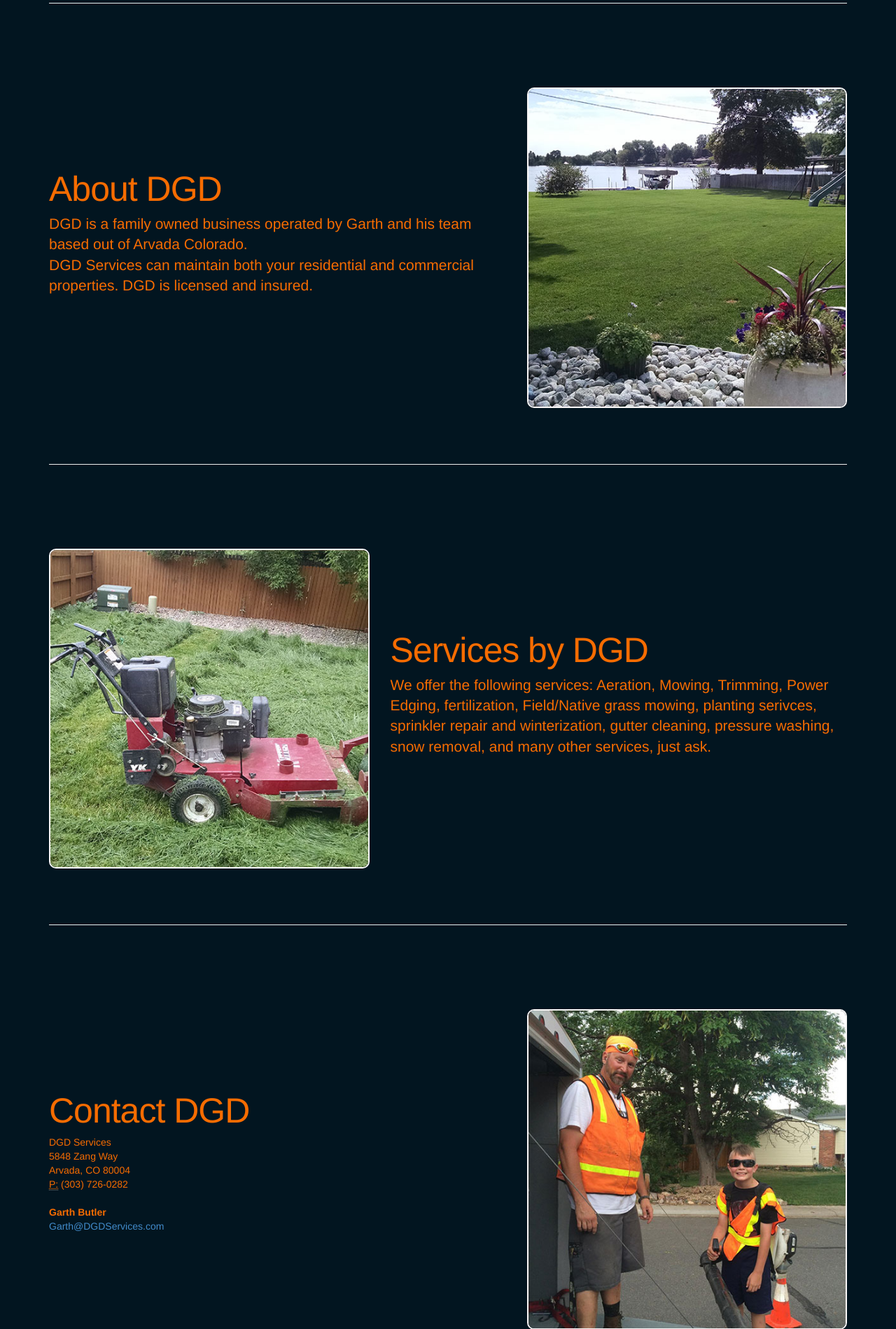
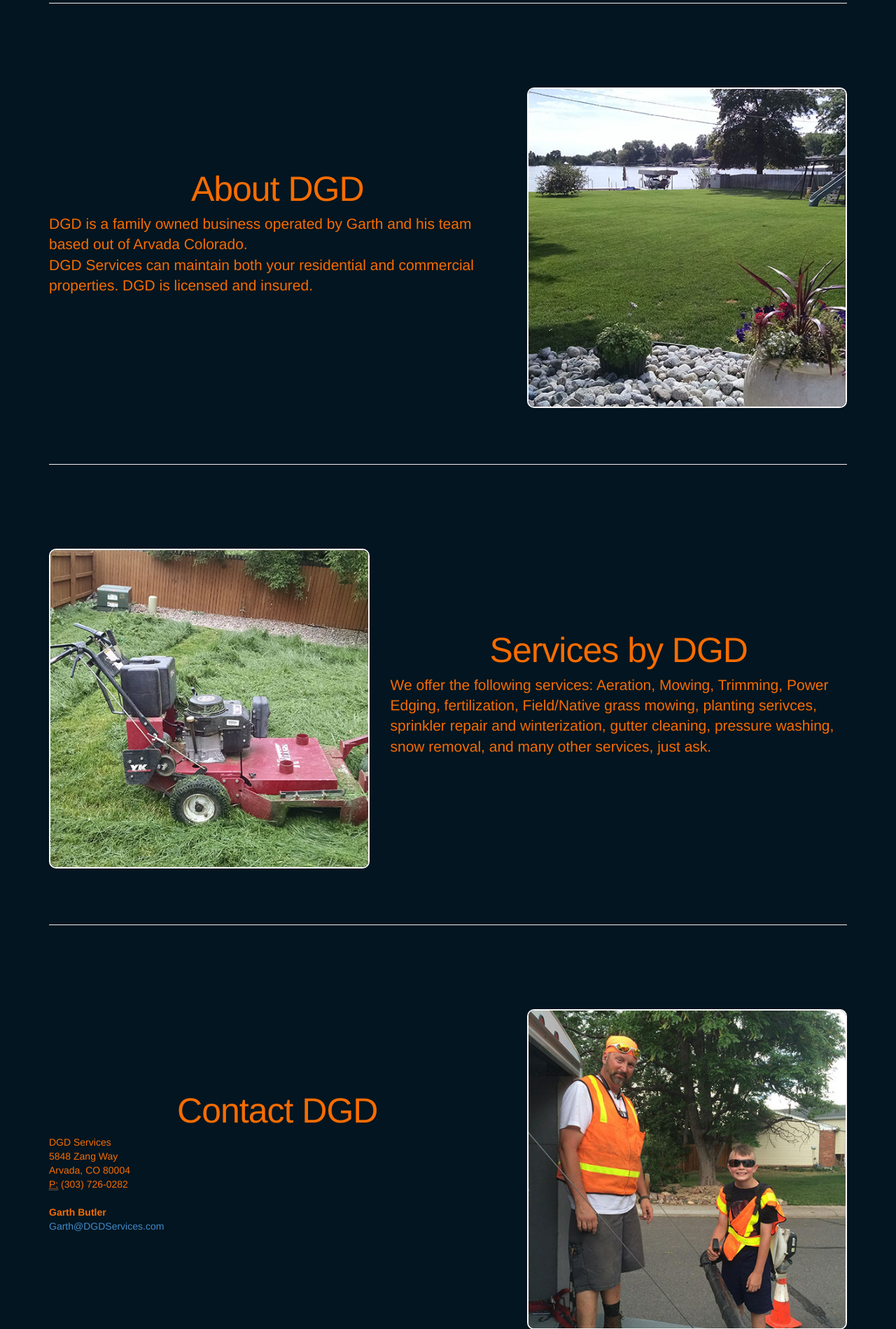
Before and after one commit to kylevreynolds/dgd, a PHP site: page / in a window 1280 px wide. Shown: the part 636-2535 px from the top of the page at 70% size. Run offline with PHP 8.4, Linux system fonts and the light colour scheme; some libraries are stand-ins or nearby versions.

Commit message:
add heading to examples

```diff
--- a/www/css/carousel.css
+++ b/www/css/carousel.css
@@ -78,7 +78,8 @@ color:#F76C01;
   text-align: center;
 }
 .marketing h2 {
-  font-weight: normal;
+	font-weight: normal;
+	text-align: center;
 }
 .marketing .col-lg-4 p {
   margin-right: 10px;
--- a/www/index.html
+++ b/www/index.html
@@ -162,7 +162,7 @@
       <!-- /END THE FEATURETTES -->
 
       <!-- images slideshow -->
-
+      <h2 id="examples">Some examples of our Work</h2>
       <!-- Carousel
     ================================================== -->
     <div id="myCarousel2" class="carousel slide" data-ride="carousel">
```
